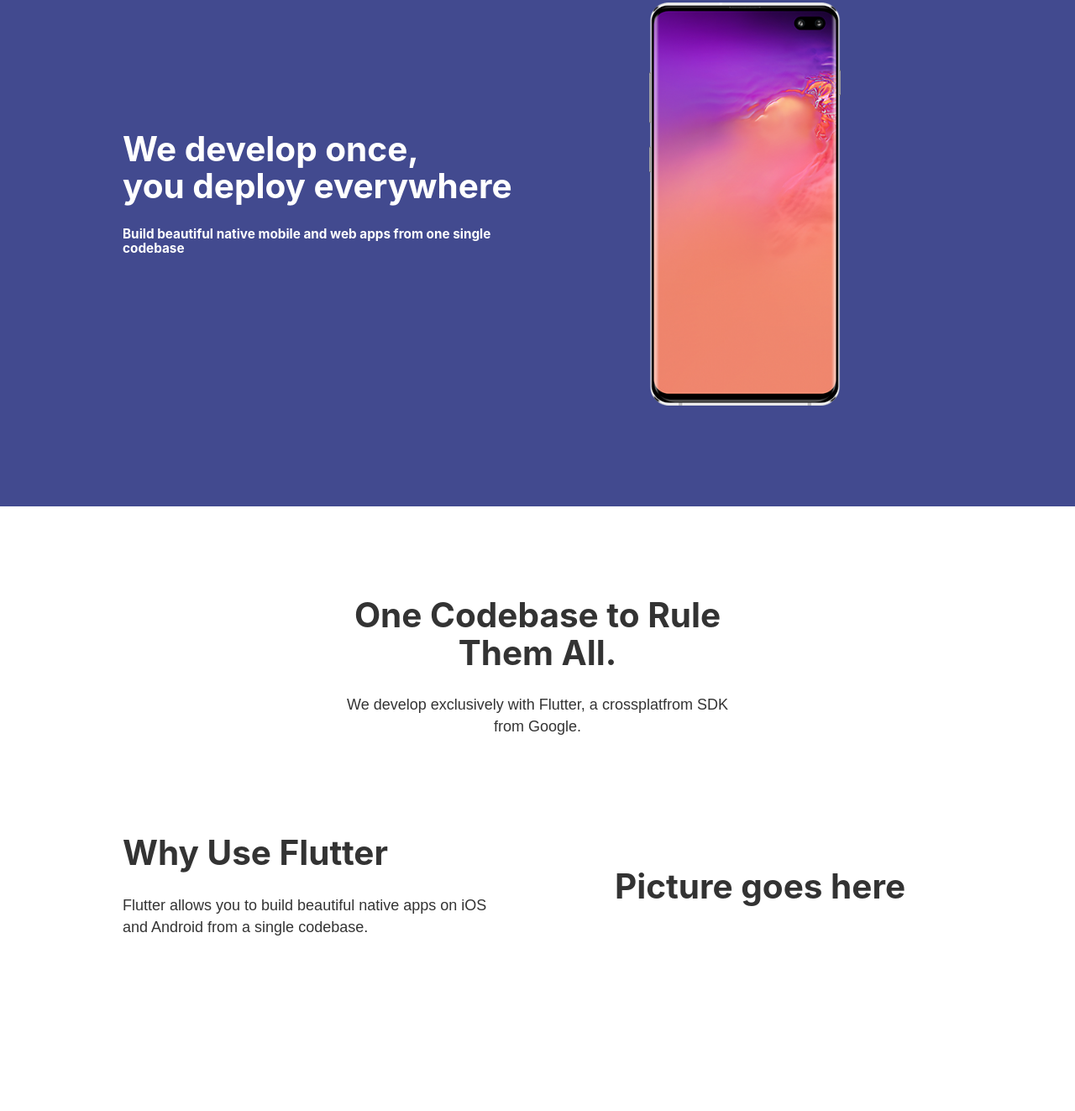
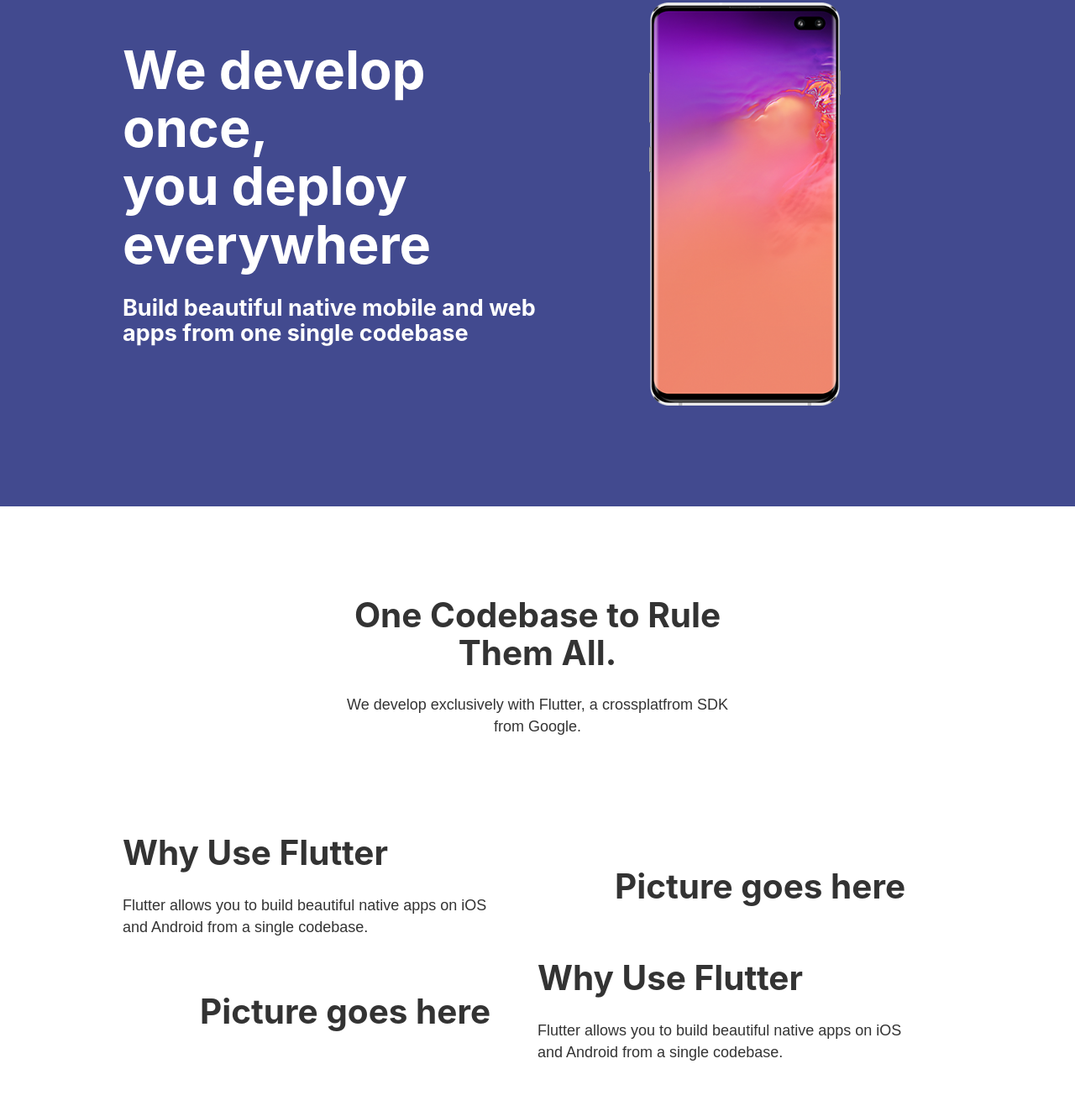
Before and after one commit to glancer000/codebase, a Gatsby site: page / in a window 1280 px wide. Shown: the part 117-1440 px from the top of the page at 84% size. Built offline with nearby package versions, Linux system fonts and the light colour scheme; Gatsby itself is replaced by a stand-in of ours.

Commit message:
added new section

```diff
--- a/src/components/hero.js
+++ b/src/components/hero.js
@@ -11,8 +11,8 @@ const Hero = () => {
         <header className={headerStyles.container}>
             <div className={headerStyles.content}>
                 <div className={headerStyles.title}>
-                    <h1>We develop once,<br/> you deploy everywhere</h1>
-                    <h5>Build beautiful native mobile and web apps from one single codebase</h5>
+                    <h1 className={headerStyles.header}>We develop once,<br/> you deploy everywhere</h1>
+                    <h5 className={headerStyles.subheader}>Build beautiful native mobile and web apps from one single codebase</h5>
                 </div>
                 <div className={headerStyles.holder}><img src={phone} alt="phone" className={headerStyles.image}/></div>
             </div>
--- a/src/components/hero.module.scss
+++ b/src/components/hero.module.scss
@@ -19,6 +19,14 @@
     width: 50%;
 }
 
+.header{
+    font-size: 3.5rem;
+}
+
+.subheader{
+    font-size: 1.5rem;
+}
+
 .holder{
     display: flex;
     margin: auto;
--- a/src/components/info.js
+++ /dev/null
@@ -1,13 +0,0 @@
-import React from 'react'
-
-import infoStyles from '../components/info.module.scss'
-
-const InfoSection = (props) => {
-    return (
-        <div className={infoStyles.container}>
-            {props.children}
-        </div>
-    )
-}
-
-export default InfoSection
--- /dev/null
+++ b/src/components/leftInfoSection.js
@@ -0,0 +1,13 @@
+import React from 'react'
+
+import LeftInfoStyles from '../components/leftInfoSection.module.scss'
+
+const LeftInfoSection = (props) => {
+    return (
+        <div className={LeftInfoStyles.container}>
+            {props.children}
+        </div>
+    )
+}
+
+export default LeftInfoSection
--- /dev/null
+++ b/src/components/rightInfoSection.js
@@ -0,0 +1,13 @@
+import React from 'react'
+
+import RightInfoStyles from '../components/rightInfoSection.module.scss'
+
+const RightInfoSection = (props) => {
+    return (
+        <div className={RightInfoStyles.container}>
+            {props.children}
+        </div>
+    )
+}
+
+export default RightInfoSection
--- /dev/null
+++ b/src/components/rightInfoSection.module.scss
@@ -0,0 +1,19 @@
+.container{
+    display: flex;
+
+}
+
+.content{
+    width: 50%;
+    padding-right: 2rem;
+}
+
+.holder{
+    width: 50%;
+    display: flex;
+    margin: auto;
+}
+.image{
+    padding-left: 2rem;
+    margin:auto;
+}
--- a/src/pages/index.js
+++ b/src/pages/index.js
@@ -6,8 +6,11 @@ import '../styles/index.scss'
 
 import ContentSection from '../components/content'
 import contentStyles from '../components/content.module.scss'
-import InfoSection from "../components/info";
-import InfoStyles from '../components/info.module.scss'
+import LeftInfoSection from "../components/leftInfoSection";
+import LeftInfoStyles from '../components/leftInfoSection.module.scss'
+import RightInfoSection from "../components/rightInfoSection";
+import RightInfoStyles from '../components/rightInfoSection.module.scss'
+
 
 const IndexPage = () => {
     return(
@@ -18,15 +21,25 @@ const IndexPage = () => {
                     <h1 className={contentStyles.title}>One Codebase to Rule Them All.</h1>
                     <p className={contentStyles.text}>We develop exclusively with Flutter, a crossplatfrom SDK from Google.</p>
                 </ContentSection>
-                <InfoSection className={InfoStyles.container}>
-                            <div className={InfoStyles.content}>
+                <LeftInfoSection className={LeftInfoStyles.container}>
+                            <div className={LeftInfoStyles.content}>
                                 <h1>Why Use Flutter</h1>
                                 <p>Flutter allows you to build beautiful native apps on iOS and Android from a single codebase.</p>
                             </div>
-                            <div className={InfoStyles.image}>
+                            <div className={LeftInfoStyles.image}>
                                 <h1>Picture goes here</h1>
                             </div>
-                </InfoSection>
+                </LeftInfoSection>
+                <RightInfoSection className={RightInfoStyles.container}>
+                <div className={RightInfoStyles.image}>
+                                <h1>Picture goes here</h1>
+                            </div>
+                <div className={RightInfoStyles.content}>
+                                <h1>Why Use Flutter</h1>
+                                <p>Flutter allows you to build beautiful native apps on iOS and Android from a single codebase.</p>
+                            </div>
+
+                </RightInfoSection>
             </Layout>
         </div>
 
```
Also changed, not shown: src/components/feature.js (+9 -0 lines), src/components/leftInfoSection.module.scss (renamed from src/components/info.module.scss).
